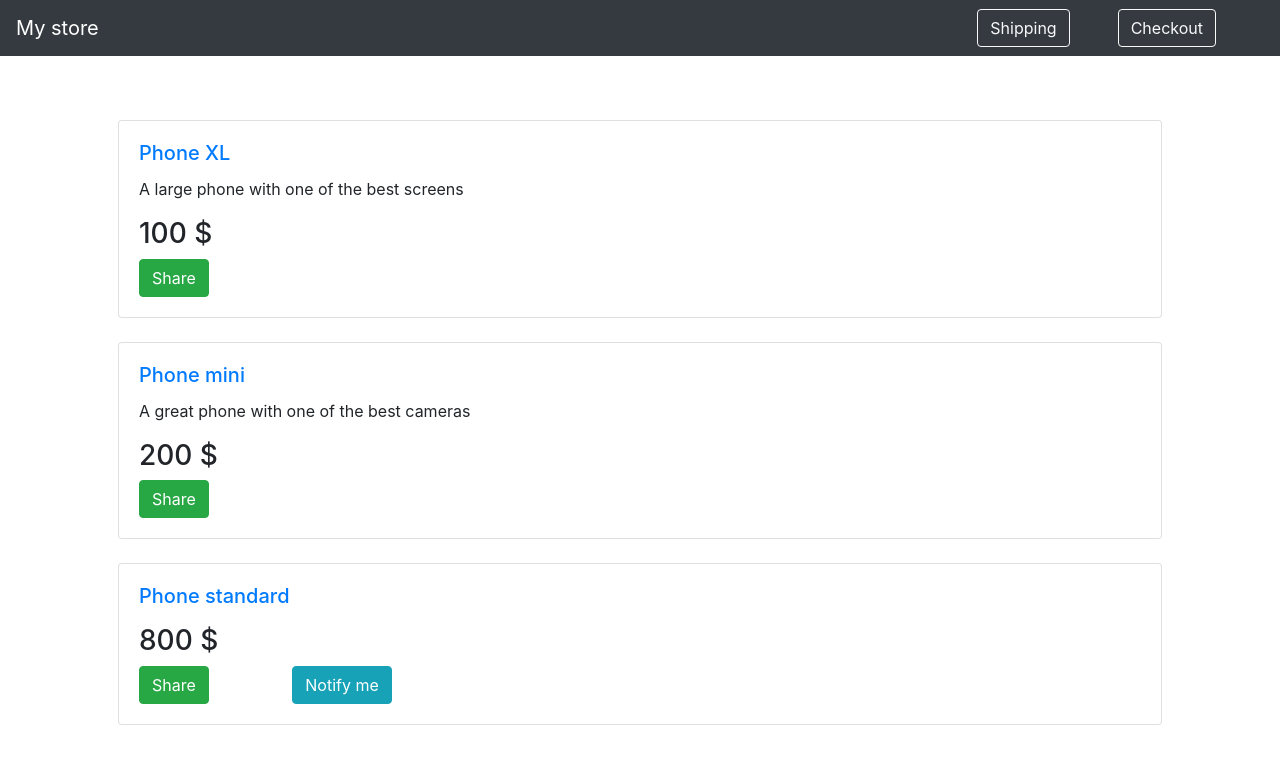
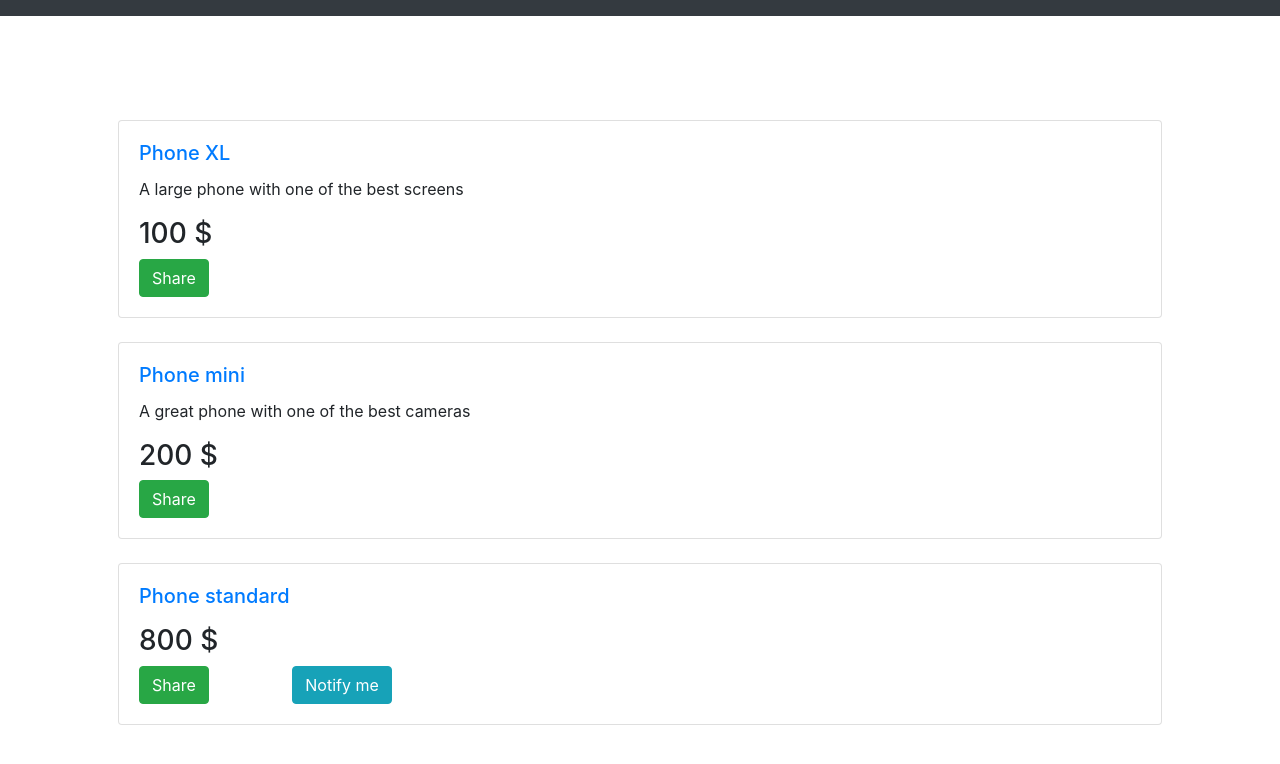
Before and after one commit to SaenkoVova/angularApp, an Angular app: page / in a window 1280 px wide. Shown: the top 764 px of the page. Built offline with nearby package versions, Linux system fonts and the light colour scheme.

Commit message:
anything impotrant

```diff
--- a/src/app/header/header.component.html
+++ b/src/app/header/header.component.html
@@ -1,10 +1,3 @@
 <nav class="navbar navbar-expand-lg navbar-dark bg-dark fixed-top">
-    <a class="navbar-brand" [routerLink]="['/']" routerLinkActive="router-link-active" >My store</a>
-    <button class="navbar-toggler" data-target="#my-nav" data-toggle="collapse" aria-controls="my-nav" aria-expanded="false" aria-label="Toggle navigation">
-      <span class="navbar-toggler-icon"></span>
-    </button>
-    <div class="collapse navbar-collapse d-flex justify-content-end" id="navbarSupportedContent">
-      <button class="btn btn-outline-light mr-5" [routerLink]="['/shipping']" routerLinkActive="router-link-active">Shipping</button>
-      <button class="btn btn-outline-light mr-5" [routerLink]="['/cart']" routerLinkActive="router-link-active">Checkout</button>
-    </div>
-  </nav>
+
+</nav>
```
